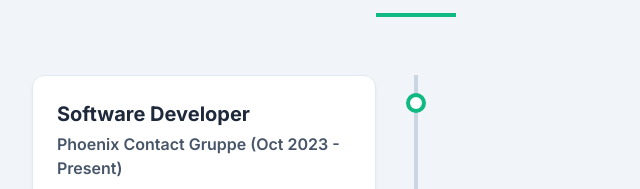
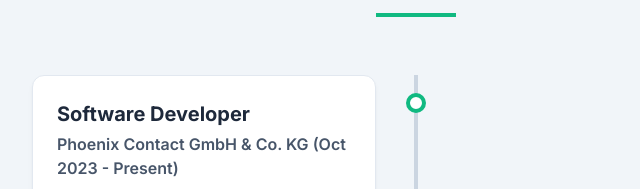
Before and after one commit to alijatoi/alijatoi.github.io, a plain HTML site: page index.html in a window 1280 px wide. Shown: the part 2027-2216 px from the top of the page, 224-864 px from the left. Drawn offline with nearby package versions, Linux system fonts and the light colour scheme.

Commit message:
Update company name in experience section

```diff
--- a/index.html
+++ b/index.html
@@ -242,7 +242,7 @@
                 <div class="timeline-item timeline-left">
                     <div class="timeline-content">
                         <h3 class="text-xl font-bold text-slate-800 mb-1" data-translate-key="exp1Title">Software Developer</h3>
-                        <p class="text-md font-semibold text-slate-600 mb-3" data-translate-key="exp1Subtitle">Phoenix Contact Gruppe (Oct 2023 - Present)</p>
+                        <p class="text-md font-semibold text-slate-600 mb-3" data-translate-key="exp1Subtitle">Phoenix Contact GmbH & Co. KG (Oct 2023 - Present)</p>
                         <p class="text-slate-600" data-translate-key="exp1Desc">Maintaining and improving Python (Flask, Django) services for PLC/PLCnext data processing, persistence, and transport. Implemented REST APIs, MQTT messaging, concurrent and event-driven pipelines, web frontends with Jinja2/Bootstrap/TypeScript. Enhanced performance, scalability, and reliability. Wrote unit and integration tests and managed Docker-based CI/CD deployments.</p>
                     </div>
                 </div>
```
